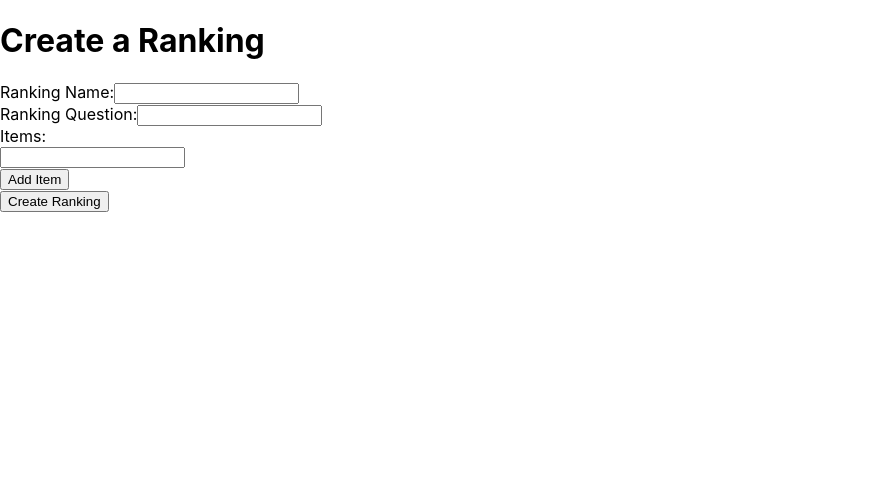
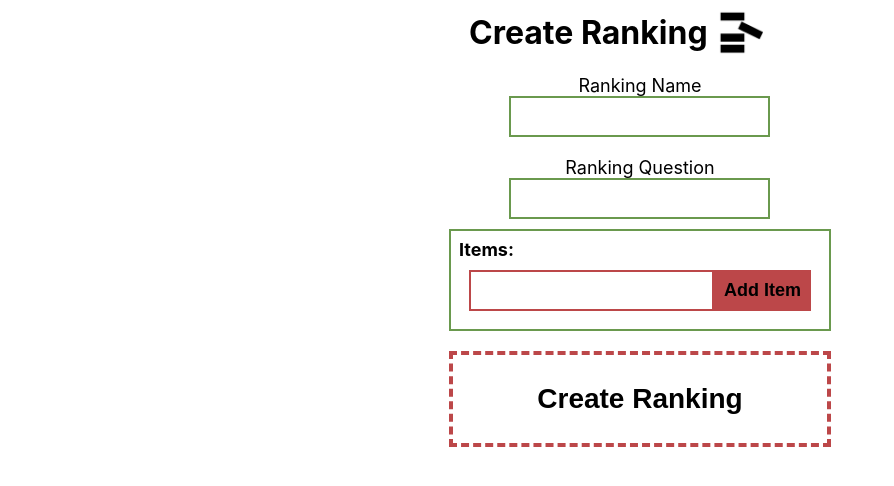
Before and after one commit to dojje/parwise-ranking, a React (Create React App) app: page /create-ranking in a window 1280 px wide. Shown: the top 486 px of the page, without its empty margins (0-894 px from the left). Built offline with nearby package versions, Linux system fonts and the light colour scheme.

Commit message:
added styles

```diff
--- a/src/App.css
+++ b/src/App.css
@@ -1,26 +1,35 @@
 .App {
   font-family: sans-serif;
   text-align: center;
-  padding: 20px;
+}
+
+.base {
+    margin: 0 auto;
+    width: max-content;
+    display: flex;
+    flex-direction: column;
+}
+
+.logo {
+    margin: 10px;
+    display: flex;
+    align-items: center;
+
 }
 
 input, button {
-  margin: 5px;
-  padding: 10px;
+  border: 0;
+  padding: 0;
+  margin: 0;
+  cursor: pointer;
+  outline: none;
 }
 
-ul {
-  list-style-type: none;
-  padding: 0;
+
+h1 {
+  margin: 0 10px;
 }
 
-li {
-  background: #f4f4f4;
-  margin: 5px 0;
-  padding: 10px;
+* {
+  color: var(--text);
 }
-
-ol {
-  padding: 0;
-  list-style-position: inside;
-}
--- a/src/App.js
+++ b/src/App.js
@@ -4,13 +4,13 @@ import { BrowserRouter as Router, Route, Routes} from 'react-router-dom';
 import Homepage from './components/Homepage';
 import CreateRanking from './components/CreateRanking';
 import Ranking from './components/Ranking';
-// import './styles.css';
+import './App.css';
 
 function App() {
   return (
     <Router>
       <Routes>
-        <Route exact path="/" element={<Homepage></Homepage>} />
+        <Route exact path="/parwise-ranking" element={<Homepage></Homepage>} />
         <Route path="/create-ranking" element={<CreateRanking></CreateRanking>} />
         <Route path="/rank/:id" element={<Ranking/>} />
       </Routes>
--- /dev/null
+++ b/src/CreateRanking.css
@@ -0,0 +1,67 @@
+.label {
+    display: flex;
+    flex-direction: column;
+    align-items: center;
+    margin: 10px;
+    font-size: 18px;
+    font-weight: 400;
+}
+
+.label > input {
+    padding: 8px;
+    font-size: 18px;
+    font-weight: 700;
+    border: 2px solid var(--func);
+}
+
+.items {
+    padding: 8px;
+    font-size: 18px;
+    font-weight: 700;
+    border: 2px solid var(--func);
+}
+
+.itemadder {
+    display: flex;
+    padding: 10px;
+}
+
+.itemadder > input{
+    padding: 8px 0;
+    font-size: 18px;
+    font-weight: 700;
+    border: 2px solid var(--func);
+    border-right: 0;
+}
+
+.itemadder > button {
+    background-color: var(--func);
+    padding: 10px;
+    font-size: 18px;
+    font-weight: 600;
+    width: 100%;
+}
+
+.base > button {
+    margin-top: 20px;
+    padding: 28px;
+    border: 4px dashed var(--action);
+    background-color: var(--back);
+    font-size: 28px;
+    font-weight: 700;
+}
+
+.itemadder:last-child > input {
+    border: 2px solid var(--action);
+
+}
+
+.itemadder:last-child > button {
+    background-color: var(--action);
+}
+
+
+
+.last {
+    border: 4px dashed var(--action);
+}
--- /dev/null
+++ b/src/Homepage.css
@@ -0,0 +1,39 @@
+
+.createRanking {
+    padding: 28px;
+    border: 4px dashed var(--func);
+    background-color: var(--back);
+    font-size: 28px;
+    font-weight: 700;
+}
+
+.logo > img {
+    height: 45px;
+}
+
+.buttons {
+    display: flex;
+    flex-direction: column;
+}
+
+.code {
+    margin-top: 20px;
+    display: flex;
+    border: 4px dashed var(--action);
+    padding: 10px;
+}
+
+.code > input{
+    padding: 8px 0;
+    font-size: 18px;
+    font-weight: 700;
+    border: 2px solid var(--func);
+    border-right: 0;
+}
+
+.code > button {
+    background-color: var(--func);
+    padding: 10px;
+    font-size: 18px;
+    font-weight: 600;
+}
--- a/src/components/CreateRanking.js
+++ b/src/components/CreateRanking.js
@@ -2,6 +2,7 @@
 import React, { useState } from 'react';
 import axios from 'axios';
 import { useNavigate } from 'react-router-dom';
+import "../CreateRanking.css"
 
 function CreateRanking() {
   const [name, setName] = useState('');
@@ -31,38 +32,44 @@ function CreateRanking() {
   };
 
   return (
-    <div className="create-ranking">
-      <h1>Create a Ranking</h1>
-      <form onSubmit={handleSubmit}>
-        <div>
-          <label>Ranking Name:</label>
+    <div className="base">
+      <div className='logo'>
+        <h1>Create Ranking</h1>
+         <img src={process.env.PUBLIC_URL + '/logo192.png'} alt='parwise ranking logo'></img>
+      </div>
+        <div className='label'>
+          <label>Ranking Name</label>
           <input type="text" value={name} onChange={handleNameChange} required />
         </div>
-        <div>
-          <label>Ranking Question:</label>
+        <div className='label'>
+          <label>Ranking Question</label>
           <input type="text" value={question} onChange={handleQuestionChange} required />
         </div>
-        <div>
+        <div className='items'>
           <label>Items:</label>
           {items.map((item, index) => (
-            <div key={index}>
+              <>
+                <div className='itemadder'>
                   <input
                     type="text"
                     value={item}
                     onChange={(e) => handleItemChange(index, e)}
                     required
                   />
-              {index > 0 && (
+                    {index === items.length -1 ?
+                    <button type="button" onClick={() => handleAddItem(index)}>
+                      Add Item
+                    </button>
+                    :
                     <button type="button" onClick={() => handleRemoveItem(index)}>
                       Remove
                     </button>
-              )}
+                    }
                 </div>
+              </>
           ))}
-          <button type="button" onClick={handleAddItem}>Add Item</button>
         </div>
-        <button type="submit">Create Ranking</button>
-      </form>
+        <button type="submit" onClick={handleSubmit}>Create Ranking</button>
     </div>
   );
 }
--- a/src/components/Homepage.js
+++ b/src/components/Homepage.js
@@ -1,6 +1,7 @@
 // src/components/Homepage.js
 import React, { useState } from 'react';
 import { useNavigate } from 'react-router-dom';
+import '../Homepage.css';
 
 function Homepage() {
   const [code, setCode] = useState('');
@@ -14,19 +15,23 @@ function Homepage() {
   };
 
   return (
-    <div className="homepage">
-      <h1>Pairwise Ranking</h1>
-      <div>
-        <button onClick={() => navigate('/create-ranking')}>Create a Ranking</button>
+    <div className="base">
+      <div className='logo'>
+        <h1>Parwise Ranking</h1>
+         <img src={process.env.PUBLIC_URL + '/logo192.png'} alt='parwise ranking logo'></img>
       </div>
-      <div>
+      <div className='buttons'>
+        <button className='createRanking' onClick={() => navigate('/create-ranking')}>Create a Ranking</button>
+        <div className='code'>
           <input
             type="text"
             placeholder="Enter ranking code"
             value={code}
             onChange={handleCodeChange}
+            onKeyUp={(e) => {if (e.key === "Enter") {handleJoin()}}}
           />
           <button onClick={handleJoin}>Join Ranking</button>
+        </div>
       </div>
     </div>
   );
--- a/src/components/Ranking.js
+++ b/src/components/Ranking.js
@@ -9,6 +9,7 @@ function Ranking() {
   const [comparisons, setComparisons] = useState([]);
   const [currentIndex, setCurrentIndex] = useState(0);
   const [results, setResults] = useState(null);
+  const [error, setError] = useState(false);
 
   useEffect(() => {
     const fetchRanking = async () => {
@@ -19,6 +20,7 @@ function Ranking() {
         setCurrentPair(pairs[0]);
       } catch (error) {
         console.error('Error fetching ranking:', error);
+        setError(true)
       }
     };
     fetchRanking();
@@ -54,7 +56,10 @@ function Ranking() {
 
   return (
     <div className="ranking">
-      <h1>Ranking</h1>
+      {error
+        ? <h1>Code not found :&#40;</h1>
+        : <h1>Ranking</h1>
+      }
       {results ? (
         <div>
           <h2>Final Results</h2>
--- a/src/index.css
+++ b/src/index.css
@@ -11,3 +11,15 @@ code {
   font-family: source-code-pro, Menlo, Monaco, Consolas, 'Courier New',
     monospace;
 }
+
+html {
+  background-color: var(--back);
+  min-height: 100vh;
+}
+
+:root {
+  --text: #000000;
+  --back: #ffffff;
+  --action: #BC4749;
+  --func: #6A994E;
+}
```
Also changed, not shown: 1 other file (tests, documents, lock files or other folders). Lines whose indentation alone changed are shown as unchanged.
